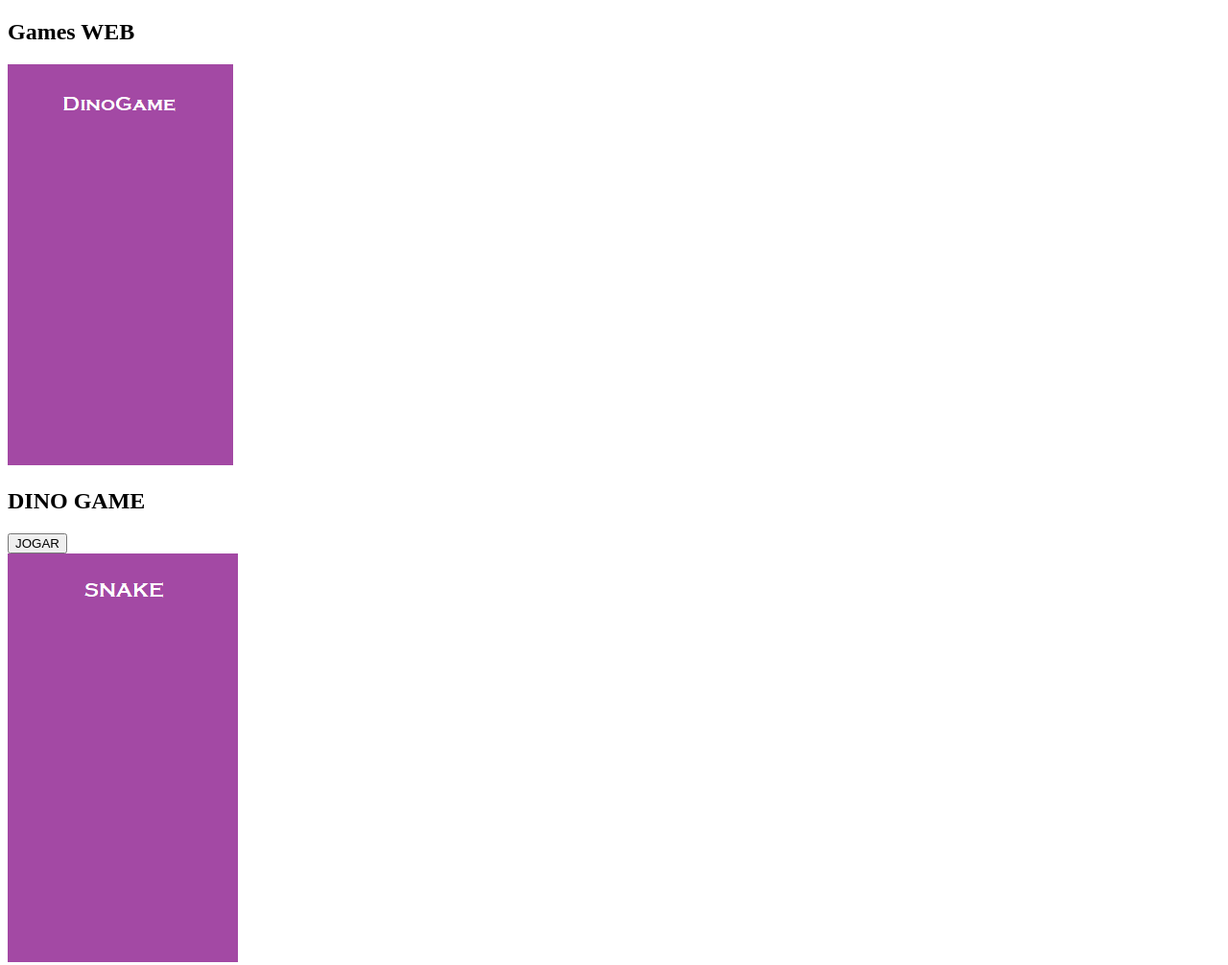
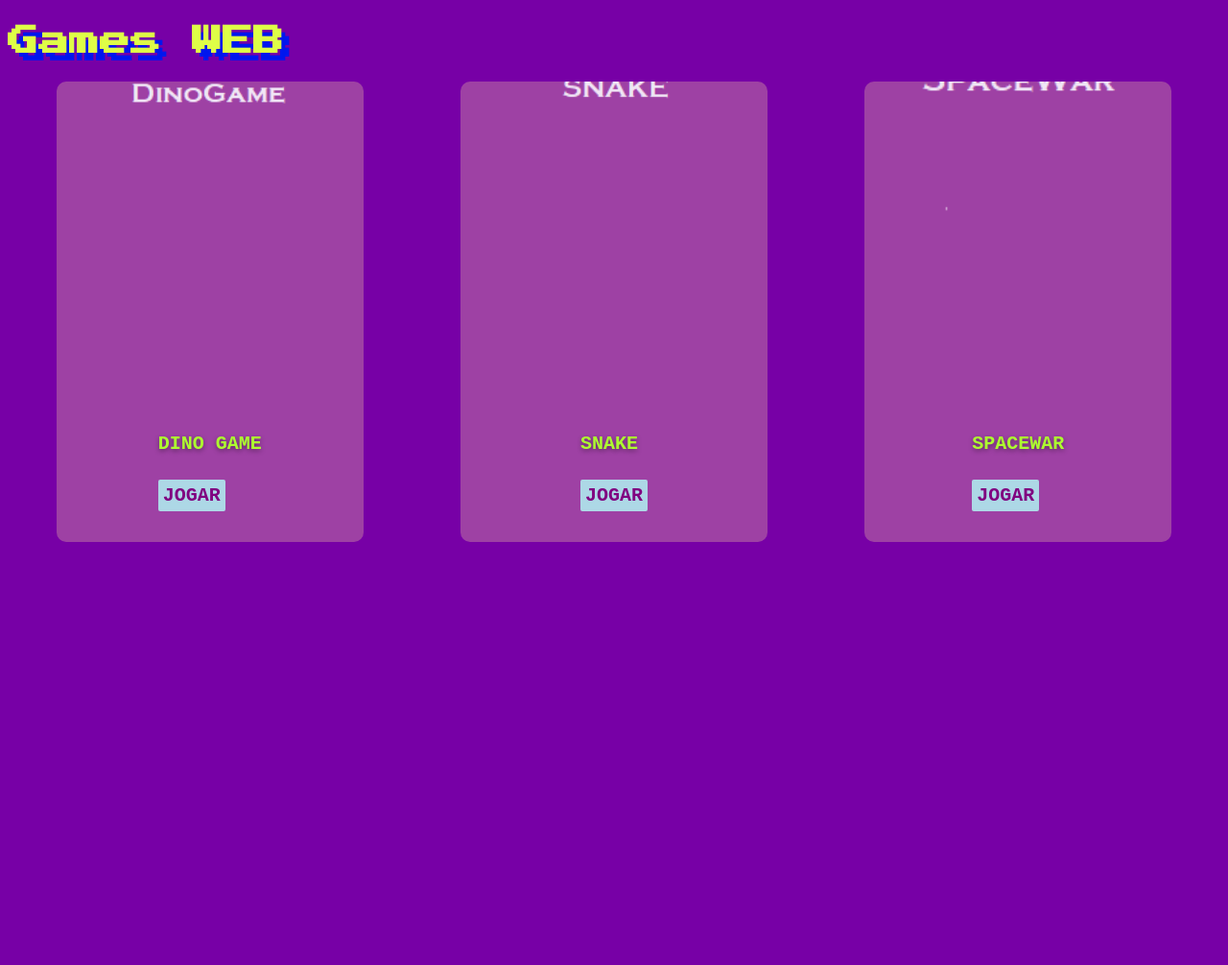
Before and after one commit to guilhermeavila77/games_web, a plain HTML site: page home.html in a window 1280 px wide. Shown: the top 1006 px of the page at 96% size. After the commit the page ends 800 px from the top, so only its background shows below. Drawn offline with Linux system fonts and the light colour scheme.

Commit message:
Style Home Page

```diff
--- a/home.html
+++ b/home.html
@@ -6,6 +6,7 @@
     <meta http-equiv="X-UA-Compatible" content="IE=edge">
     <meta name="viewport" content="width=device-width, initial-scale=1.0">
     <title>HomePage</title>
+    <link rel="stylesheet" href="style.css">
 </head>
 
 <body>
--- /dev/null
+++ b/style.css
@@ -0,0 +1,80 @@
+@import url('https://fonts.googleapis.com/css2?family=Press+Start+2P&display=swap');
+
+body {
+    background-color: #7700a6;
+}
+
+.glow {
+    font-family: 'Press Start 2P', cursive;
+    font-size: 2rem;
+    color: #defe47;
+    text-align: left;
+    text-shadow: 0.5rem 0.5rem #0016ee;
+}
+
+.card {
+    width: 20rem;
+    height: 30rem;
+    position: relative;
+    display: flex;
+    flex-direction: row;
+    justify-content: space-around;
+    flex-wrap: wrap;
+}
+
+.campo{
+    display: flex;
+    flex-direction: row;
+    justify-content: space-around;
+    flex-wrap: wrap;
+}
+
+.card-img-wrapper {
+    width: 100%;
+    height: 100%;
+}
+
+.card-img-wrapper img {
+    object-fit: cover;
+    width: 100%;
+    height: 100%;
+    border-radius: 10px;
+    opacity: 0.9;
+}
+
+.card-info {
+    position: absolute;
+    bottom: 0;
+    padding: 2rem;
+    text-shadow: 0 0.1rem 0.3rem rgba(0, 0, 0, .4);
+    display: flex;
+    flex-direction: column;
+    gap: 10px;
+}
+
+.card-info h2 {
+    font-family: 'Roboto Mono', monospace;
+    font-size: 20px;
+    font-weight: 900;
+    color: greenyellow;
+}
+
+.card-info button {
+    font-family: 'Roboto Mono', monospace;
+    padding: 5px;
+    font-size: 20px;
+    font-weight: 900;
+    color: purple;
+    background-color: lightblue;
+    border: none;
+    border-radius: 2px;
+}
+
+.card-info:hover button {
+    font-family: 'Roboto Mono', monospace;
+    padding: 5px;
+    font-size: 20px;
+    font-weight: 900;
+    color: lightblue;
+    background-color: purple;
+}
```
